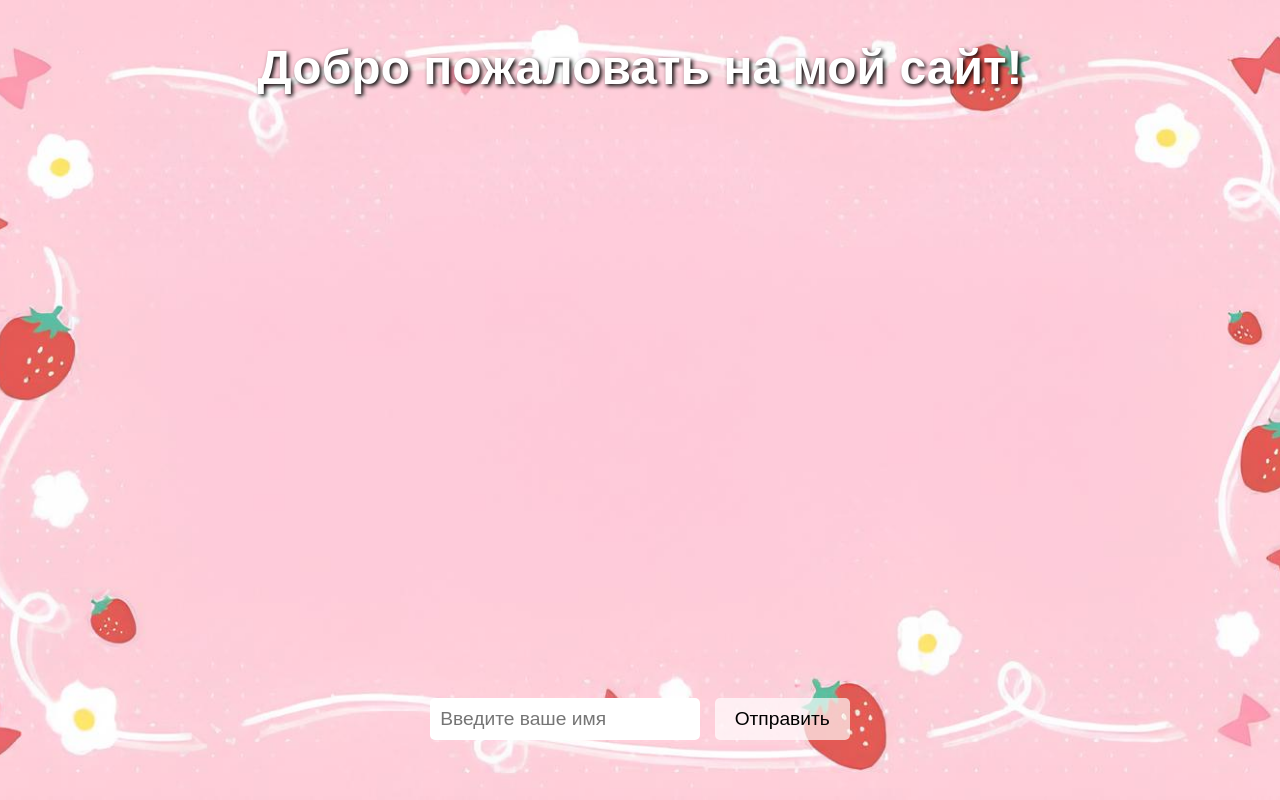
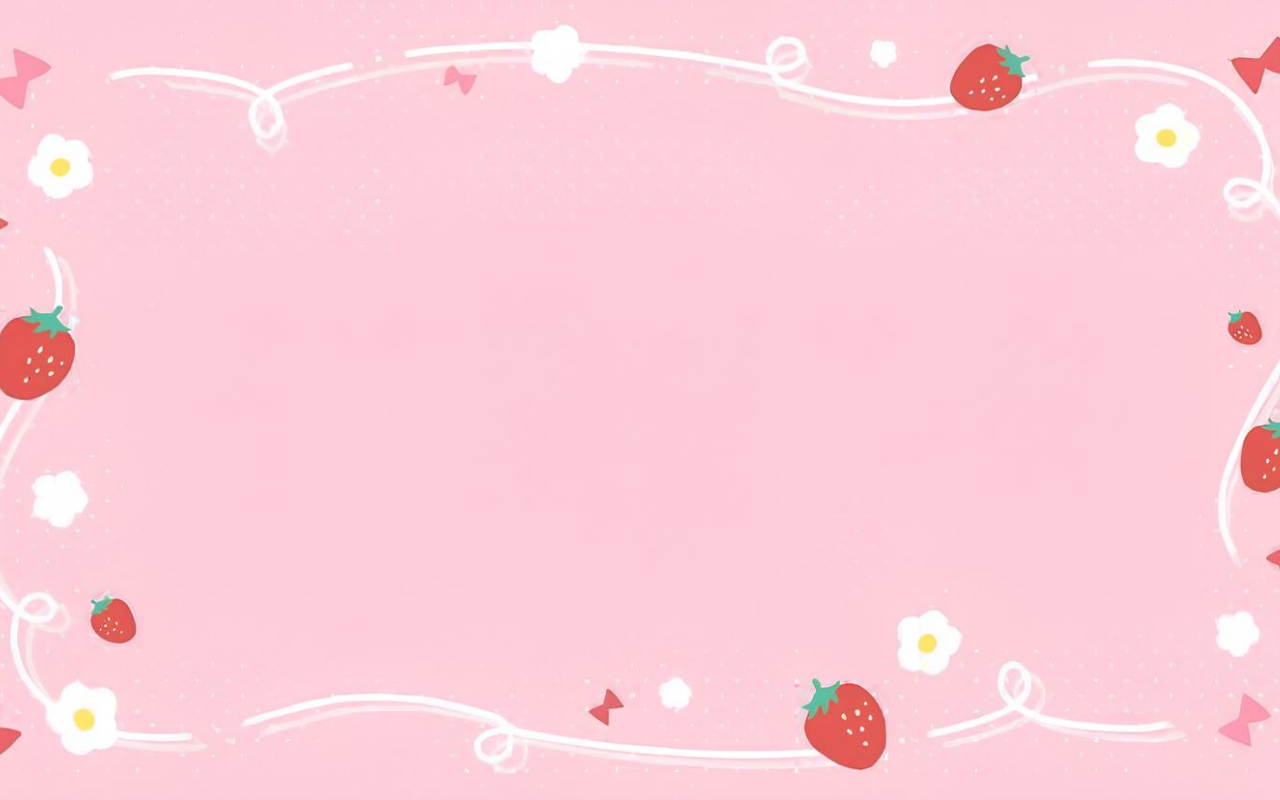
Before and after one commit to kristinadrach/real-site, a plain HTML site: page site.html in a window 1280 px wide. Drawn offline with Linux system fonts and the light colour scheme.

Commit message:
Update site.html

```diff
--- a/site.html
+++ b/site.html
@@ -6,54 +6,12 @@
   <style>
     body {
       margin: 0;
-      padding: 0;
-      font-family: sans-serif;
-      color: white;
-      text-align: center;
       height: 100vh;
       background: url('f02c13559c818421c7fa2e650be50e47.jpg') no-repeat center center fixed;
       background-size: cover;
-      display: flex;
-      flex-direction: column;
-      justify-content: space-between;
-    }
-
-    h1 {
-      margin-top: 40px;
-      font-size: 3em;
-      text-shadow: 2px 2px 4px #000;
-    }
-
-    form {
-      margin-bottom: 60px;
-    }
-
-    input[type="text"] {
-      padding: 10px;
-      font-size: 1.2em;
-      border: none;
-      border-radius: 5px;
-      width: 250px;
-    }
-
-    button {
-      padding: 10px 20px;
-      font-size: 1.2em;
-      border: none;
-      border-radius: 5px;
-      background-color: #ffffffaa;
-      color: #000;
-      margin-left: 10px;
-      cursor: pointer;
     }
   </style>
 </head>
 <body>
-  <h1>Добро пожаловать на мой сайт!</h1>
-
-  <form>
-    <input type="text" name="name" placeholder="Введите ваше имя">
-    <button type="submit">Отправить</button>
-  </form>
 </body>
 </html>
```
